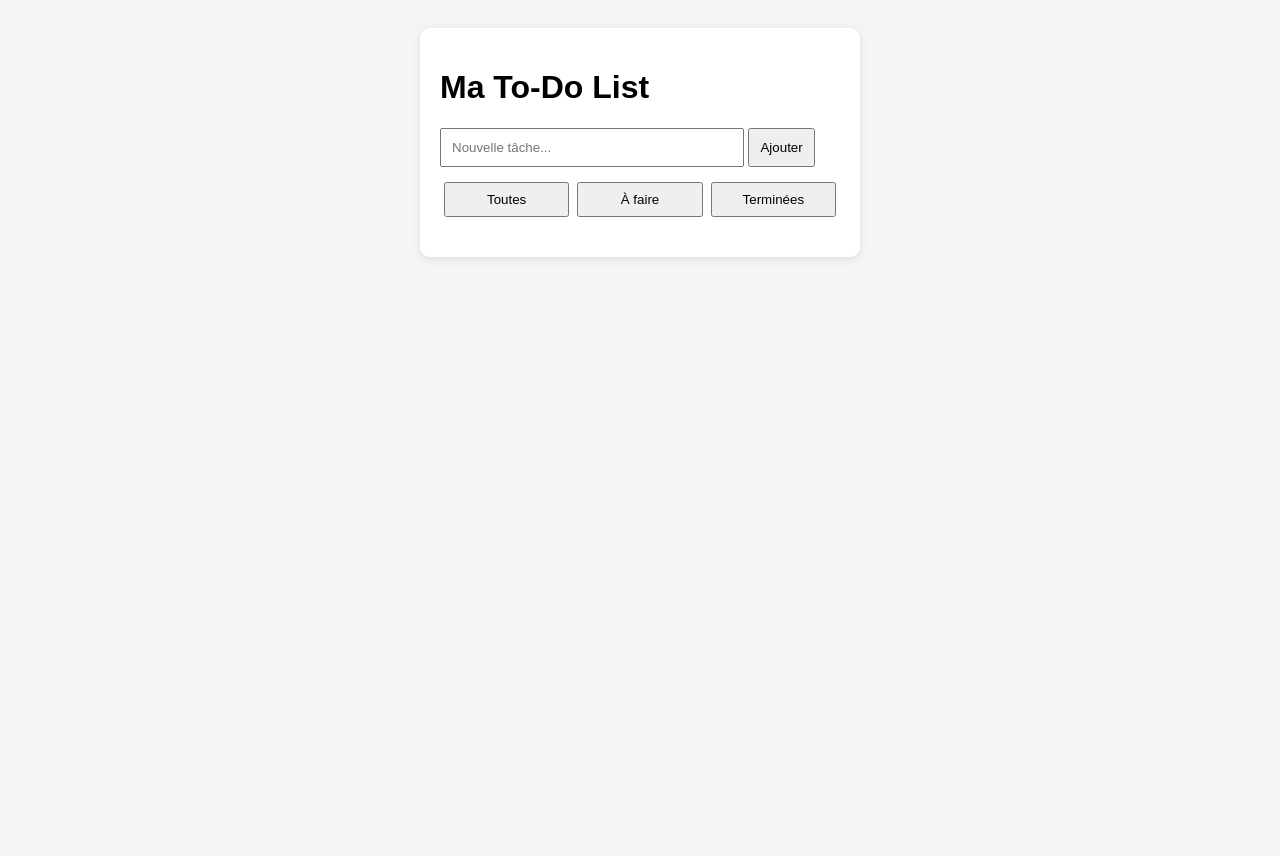
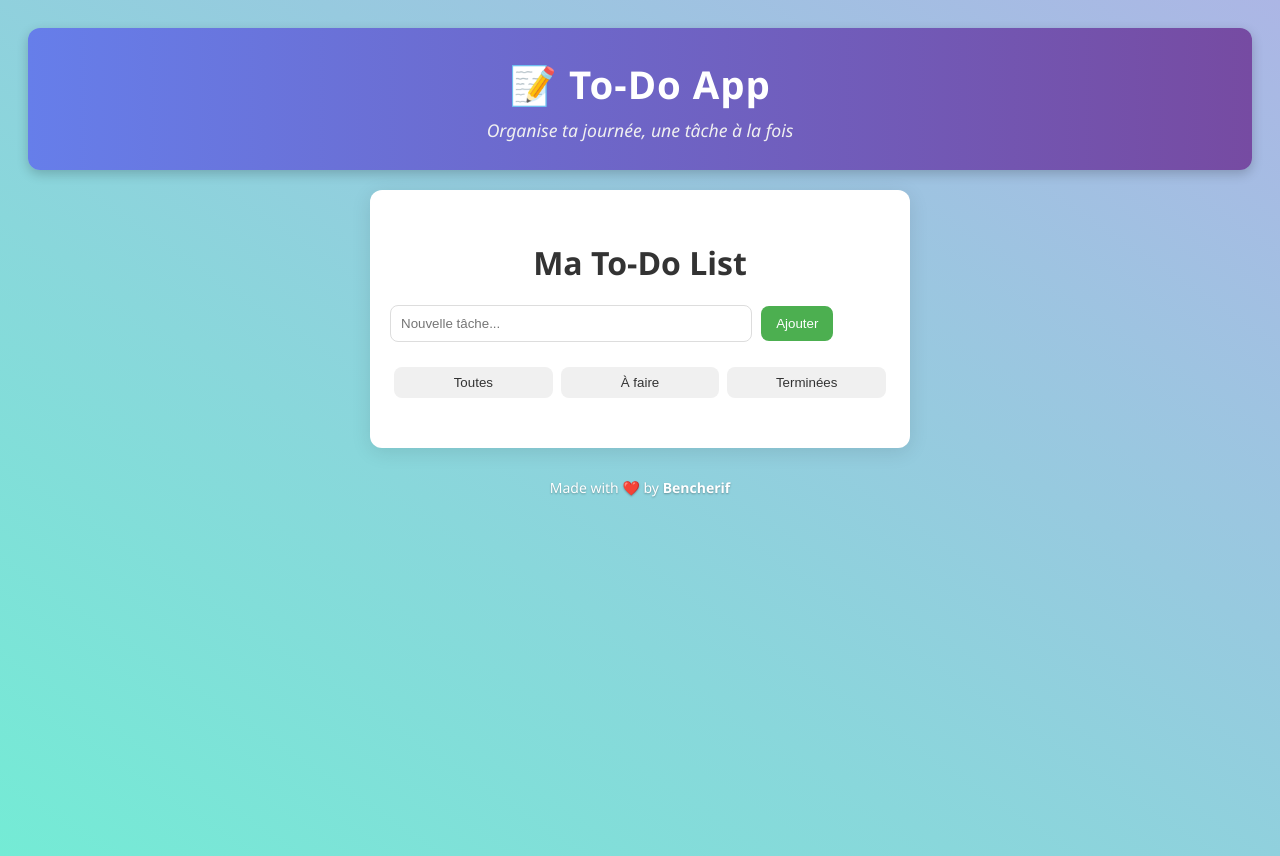
Before and after one commit to benmoctar/todo-app, a plain HTML site: page index.html in a window 1280 px wide. Before the commit the page ends 800 px from the top, so only its background shows below. Drawn offline with Linux system fonts and the light colour scheme.

Commit message:
ajout de header et footer

```diff
--- a/index.html
+++ b/index.html
@@ -7,6 +7,11 @@
   <link rel="stylesheet" href="style.css" />
 </head>
 <body>
+   <header class="header">
+    <h1>📝 To-Do App</h1>
+    <p class="subtitle">Organise ta journée, une tâche à la fois</p>
+  </header>
+
   <div class="container">
     <h1>Ma To-Do List</h1>
     <input type="text" id="taskInput" placeholder="Nouvelle tâche..." />
@@ -21,5 +26,9 @@
   </div>
 
   <script src="script.js"></script>
+  <footer class="footer">
+    Made with ❤️ by <strong>Bencherif</strong>
+  </footer>
+
 </body>
 </html>
--- a/script.js
+++ b/script.js
@@ -5,7 +5,7 @@ const filterButtons = document.querySelectorAll(".filters button");
 
 let tasks = [];
 
-// Charger les tâches du localStorage au démarrage
+// Charger les tâches depuis localStorage au démarrage
 window.onload = () => {
   const saved = localStorage.getItem("tasks");
   if (saved) {
@@ -24,13 +24,13 @@ function addTask() {
   saveAndRender();
 }
 
-// Sauvegarder dans localStorage
+// Sauvegarder et réafficher
 function saveAndRender() {
   localStorage.setItem("tasks", JSON.stringify(tasks));
   renderTasks();
 }
 
-// Afficher les tâches à l’écran
+// Afficher les tâches avec filtre
 function renderTasks(filter = "all") {
   list.innerHTML = "";
 
@@ -39,14 +39,18 @@ function renderTasks(filter = "all") {
       (filter === "active" && task.done) ||
       (filter === "done" && !task.done)
     ) {
-      return; // Skip
+      return;
     }
 
     const li = document.createElement("li");
 
     const span = document.createElement("span");
-    span.textContent = task.text;
-    if (task.done) span.classList.add("done");
+    if (task.done) {
+      span.classList.add("done");
+      span.innerHTML = `✅ ${task.text}`;
+    } else {
+      span.innerHTML = task.text;
+    }
 
     span.addEventListener("click", () => {
       tasks[index].done = !tasks[index].done;
@@ -67,7 +71,7 @@ function renderTasks(filter = "all") {
   });
 }
 
-// Filtrage
+// Filtres
 filterButtons.forEach((btn) => {
   btn.addEventListener("click", () => {
     const filter = btn.dataset.filter;
@@ -75,7 +79,7 @@ filterButtons.forEach((btn) => {
   });
 });
 
-// Écouteurs
+// Événements
 button.addEventListener("click", addTask);
 input.addEventListener("keydown", (e) => {
   if (e.key === "Enter") addTask();
--- a/style.css
+++ b/style.css
@@ -1,25 +1,47 @@
 body {
-  font-family: Arial, sans-serif;
+  font-family: 'Segoe UI', Tahoma, Geneva, Verdana, sans-serif;
   padding: 20px;
-  background-color: #f5f5f5;
+  background: linear-gradient(to right top, #74ebd5, #acb6e5);
+  min-height: 100vh;
 }
 
+
 .container {
-  max-width: 400px;
+  max-width: 500px;
   margin: auto;
-  background: white;
-  padding: 20px;
-  border-radius: 10px;
-  box-shadow: 0 2px 10px rgba(0,0,0,0.1);
+  background: #fff;
+  padding: 30px 20px;
+  border-radius: 12px;
+  box-shadow: 0 4px 20px rgba(0, 0, 0, 0.1);
+}
+
+h1 {
+  text-align: center;
+  color: #333;
 }
 
 input {
-  width: 70%;
+  width: 68%;
   padding: 10px;
+  border: 1px solid #ddd;
+  border-radius: 8px;
+  margin-bottom: 10px;
+  outline: none;
 }
 
 button {
-  padding: 10px;
+  padding: 10px 15px;
+  margin-left: 5px;
+  background-color: #4caf50;
+  color: white;
+  border: none;
+  border-radius: 8px;
+  cursor: pointer;
+  transition: background-color 0.3s;
+}
+
+button:hover {
+  background-color: #45a049;
 }
 
 ul {
@@ -32,8 +54,13 @@ li {
   display: flex;
   justify-content: space-between;
   align-items: center;
-  padding: 8px;
-  border-bottom: 1px solid #ddd;
+  padding: 12px;
+  border-bottom: 1px solid #eee;
+  transition: background 0.2s;
+}
+
+li:hover {
+  background-color: #f9f9f9;
 }
 
 span {
@@ -43,33 +70,78 @@ span {
 
 .done {
   text-decoration: line-through;
-  color: gray;
+  color: #999;
+  font-style: italic;
+  font-weight: 500;
 }
 
 .delete-btn {
-  margin-left: 10px;
-  background-color: transparent;
+  background: none;
   border: none;
   cursor: pointer;
-  font-size: 16px;
+  font-size: 18px;
+  color: #999;
+  transition: color 0.3s;
 }
 
 .delete-btn:hover {
   color: red;
 }
+
+/* Filtres */
+
 .filters {
-  margin-top: 15px;
   display: flex;
   justify-content: space-between;
+  margin-top: 15px;
+  margin-bottom: 10px;
 }
 
 .filters button {
   flex: 1;
   margin: 0 4px;
-  padding: 8px;
+  padding: 8px 0;
+  background-color: #f0f0f0;
+  color: #333;
+  border: none;
+  border-radius: 8px;
   cursor: pointer;
+  transition: background-color 0.3s, transform 0.2s;
 }
 
 .filters button:hover {
-  background-color: #e0e0e0;
+  background-color: #ddd;
+  transform: scale(1.03);
 }
+.footer {
+  text-align: center;
+  margin-top: 30px;
+  color: #fff;
+  font-size: 14px;
+  font-weight: 500;
+  text-shadow: 0 1px 2px rgba(0, 0, 0, 0.3);
+}
+.header {
+  text-align: center;
+  padding: 30px 10px 10px;
+  color: white;
+  background: linear-gradient(to right, #667eea, #764ba2);
+  border-radius: 12px;
+  margin-bottom: 20px;
+  box-shadow: 0 4px 12px rgba(0, 0, 0, 0.2);
+}
+
+.header h1 {
+  margin: 0;
+  font-size: 2.4em;
+  font-weight: bold;
+  letter-spacing: 1px;
+  color: #fff;
+}
+
+.subtitle {
+  margin-top: 8px;
+  font-size: 1.1em;
+  font-style: italic;
+  color: #f0f0f0;
+}
```
